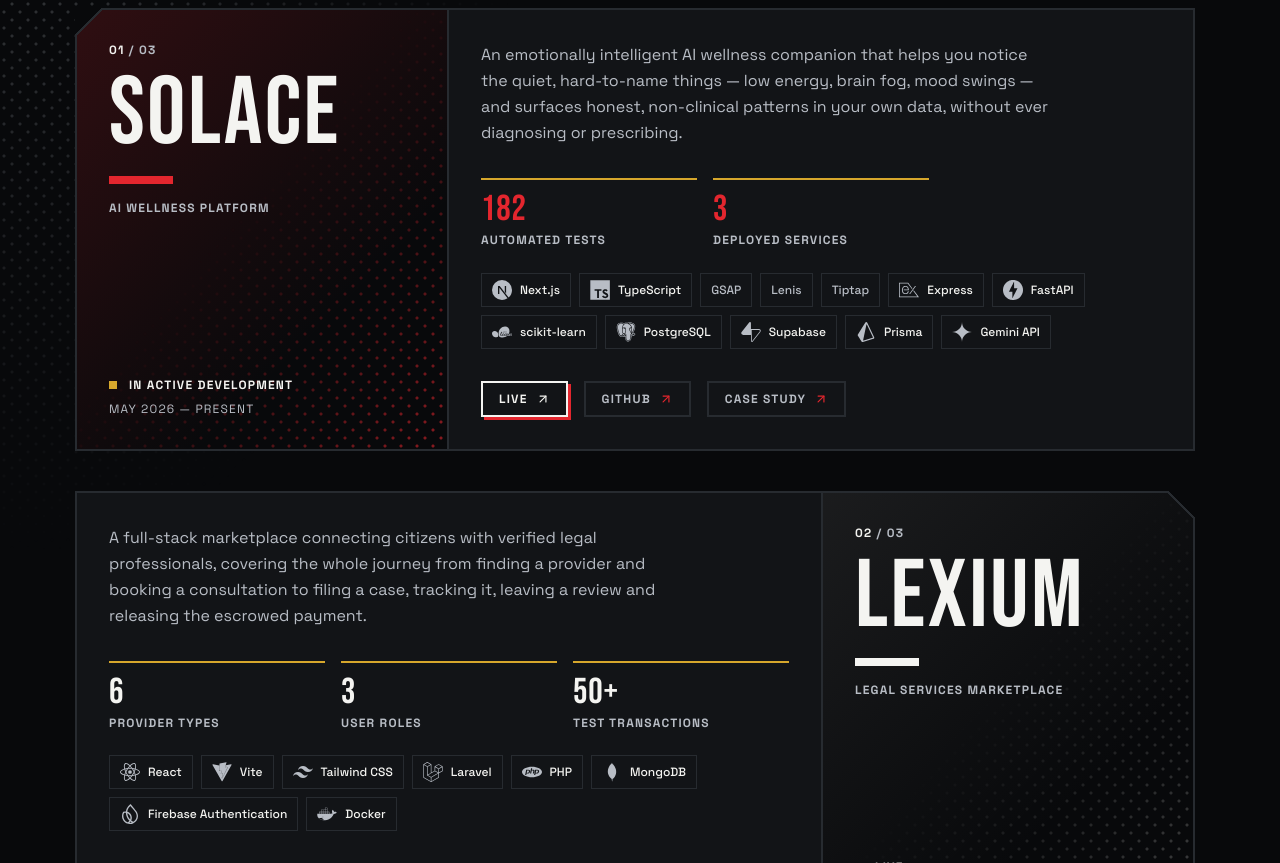
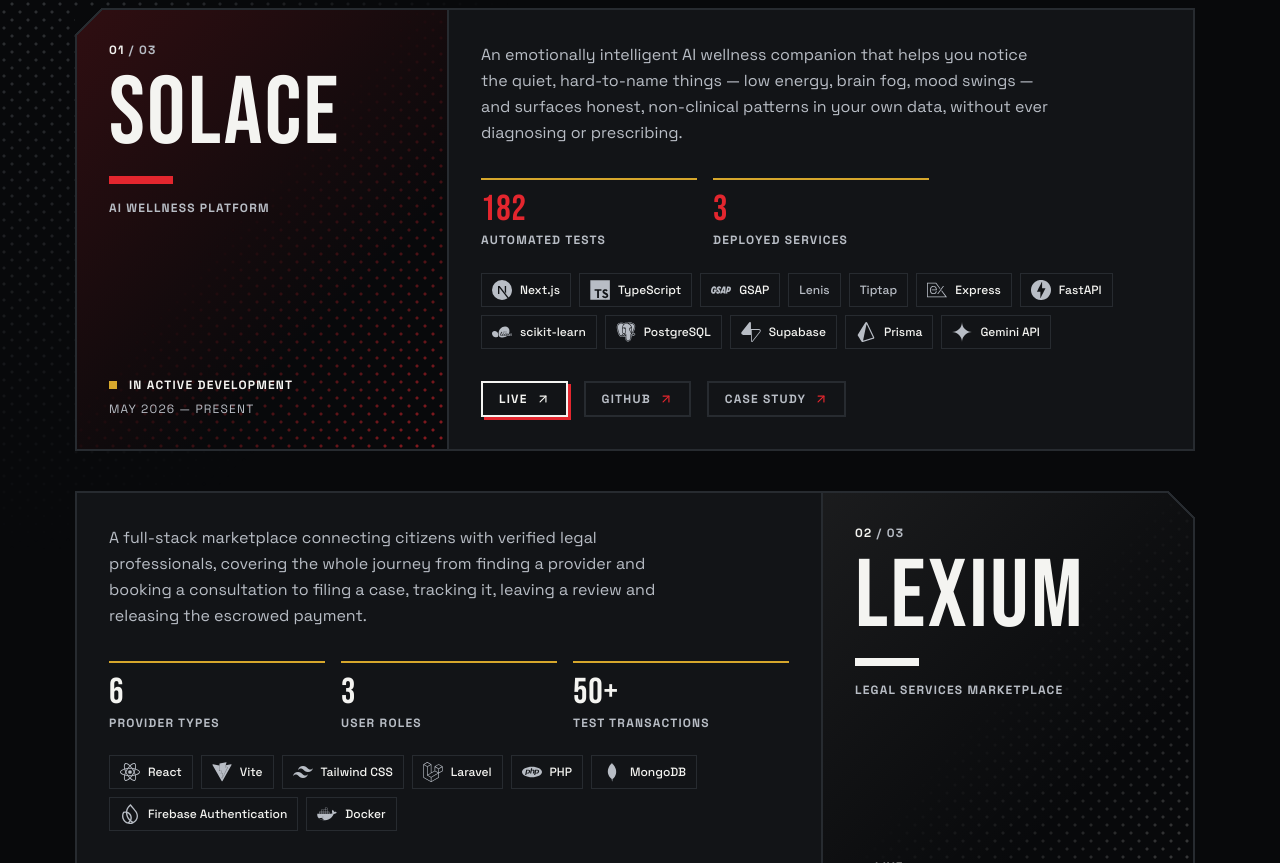
Before and after one commit to Aditya-Sh9/Portfolioo, a Next.js app: page / in a window 1280 px wide. Shown: the part 1937-2800 px from the top of the page. Built offline with nearby package versions, Linux system fonts and the light colour scheme; no server answers.

Commit message:
feat(tech): add the GSAP logo (Simple Icons)

```diff
--- a/src/data/tech.ts
+++ b/src/data/tech.ts
@@ -21,6 +21,7 @@
   "HTML & CSS": { icons: ["html5", "css3"] },
   Bootstrap: { icons: ["bootstrap"] },
   Vite: { icons: ["vite"] },
+  GSAP: { icons: ["gsap"] },
 
   // Backend
   "Node.js": { icons: ["nodejs"] },
```
Also changed, not shown: public/icons/tech/gsap.svg (added).
